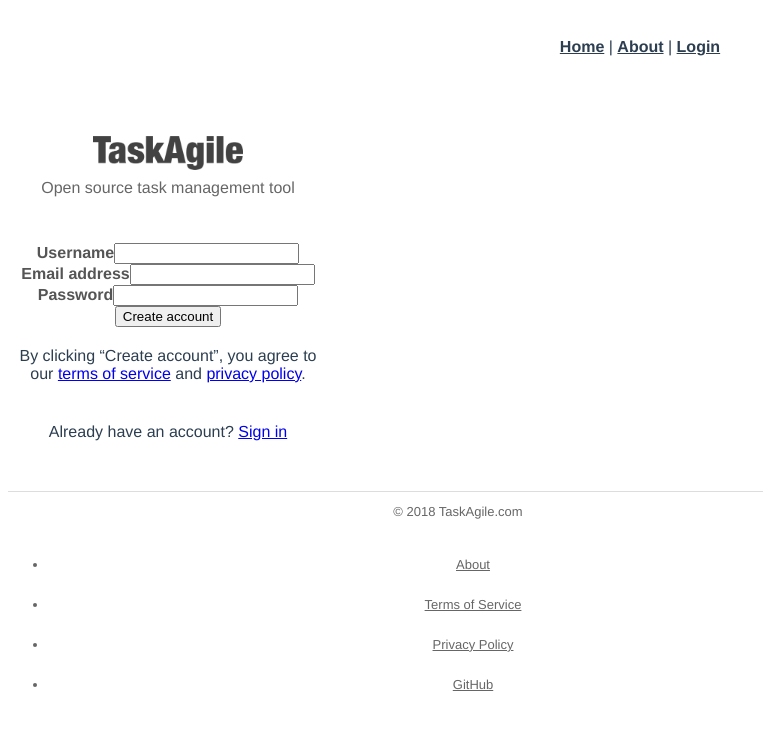
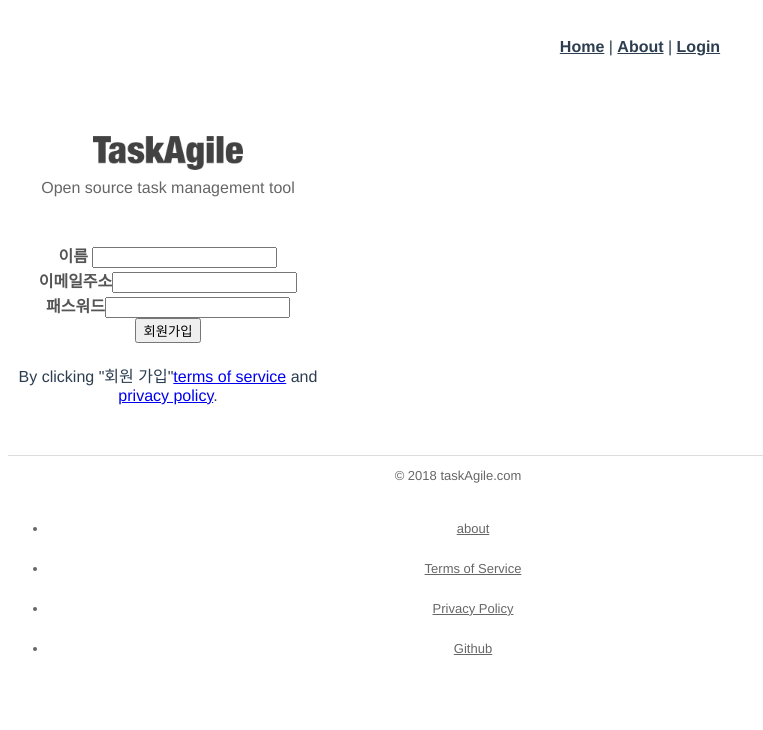
Before and after one commit to kalkin2/spring-vue, a Vue app in the folder front-end/: page /register in a window 1280 px wide. Shown: the top 730 px of the page, without its empty margins (0-763 px from the left). Built offline with nearby package versions, Linux system fonts and the light colour scheme.

Commit message:
register form 수정

```diff
--- a/front-end/src/views/RegisterPage.vue
+++ b/front-end/src/views/RegisterPage.vue
@@ -2,58 +2,58 @@
   <div class="container">
     <div class="row justify-content-center">
       <div class="register-form">
+        <!--logo-->
         <div class="logo-wrapper">
           <img class="logo" src="/static/images/logo.png">
           <div class="tagline">Open source task management tool</div>
         </div>
+        <!--form -->
         <form @submit.prevent="submitForm">
           <div v-show="errorMessage" class="alert alert-danger failed">{{ errorMessage }}</div>
           <div class="form-group">
-            <label for="username">Username</label>
+            <label for="username">이름 </label>
             <input type="text" class="form-control" id="username" v-model="form.username">
             <div class="field-error" v-if="$v.form.username.$dirty">
-              <div class="error" v-if="!$v.form.username.required">Username is required</div>
-              <div class="error" v-if="!$v.form.username.alphaNum">Username can only contain letters and numbers</div>
-              <div class="error" v-if="!$v.form.username.minLength">Username must have at least {{$v.form.username.$params.minLength.min}} letters.</div>
-              <div class="error" v-if="!$v.form.username.maxLength">Username is too long. It can contains maximium {{$v.form.username.$params.maxLength.max}} letters.</div>
+              <div class="error"  v-if="!$v.form.username.required">이름을 입력해 주세요</div>
+              <div class="error" v-if="!$v.form.username.alphaNum">이름은 문자 혹시 숫자만 가능합니다</div>
+              <div class="error" v-if="!$v.form.username.minLength">이름은 적어도 {{ $v.form.username.$params.minLength.min }} 글자 입니다.</div>
+              <div class="error" v-if="!$v.form.username.maxLength">이름은 최대 {{ $v.form.username.$params.maxLength.max }} 글자 입니다.</div>
             </div>
           </div>
           <div class="form-group">
-            <label for="emailAddress">Email address</label>
+            <label for="emailAddress">이메일주소</label>
             <input type="email" class="form-control" id="emailAddress" v-model="form.emailAddress">
             <div class="field-error" v-if="$v.form.emailAddress.$dirty">
-              <div class="error" v-if="!$v.form.emailAddress.required">Email address is required</div>
-              <div class="error" v-if="!$v.form.emailAddress.email">This is not a valid email address</div>
-              <div class="error" v-if="!$v.form.emailAddress.maxLength">Email address is too long. It can contains maximium {{$v.form.emailAddress.$params.maxLength.max}} letters.</div>
+              <div class="error" v-if="!$v.form.emailAddress.required">이메일을 입력해 주세요.</div>
+              <div class="error" v-if="!$v.form.emailAddress.email">이메일 형식이 아닙니다.</div>
+              <div class="error" v-if="!$v.form.emailAddress.maxLength">이메일 길이가 너무 깁니다. 최대 {{ $v.form.emailAddress.$params.maxLength.max }} 글자 입니다.</div>
             </div>
           </div>
           <div class="form-group">
-            <label for="password">Password</label>
-            <input type="password" class="form-control" id="password" v-model="form.password">
+            <label for="password">패스워드</label>
+            <input type="password" class="form-control" id="password"  v-model="form.password">
             <div class="field-error" v-if="$v.form.password.$dirty">
-              <div class="error" v-if="!$v.form.password.required">Password is required</div>
-              <div class="error" v-if="!$v.form.password.minLength">Password is too short. It can contains at least {{$v.form.password.$params.minLength.min}} letters.</div>
-              <div class="error" v-if="!$v.form.password.maxLength">Password is too long. It can contains maximium {{$v.form.password.$params.maxLength.max}} letters.</div>
+              <div class="error" v-if="!$v.form.password.required">패스워드를  입력해 주세요.</div>
+              <div class="error" v-if="!$v.form.password.minLength">패스워드가 너무 짧습니다. {{ $v.form.password.$params.minLength.min }} </div>
+              <div class="error" v-if="!$v.form.password.maxLength">이메일 길이가 너무 깁니다. 최대 {{ $v.form.password.$params.maxLenth.max }} 글자 입니다.</div>
             </div>
           </div>
-          <button type="submit" class="btn btn-primary btn-block">Create account</button>
-          <p class="accept-terms text-muted">By clicking “Create account”, you agree to our <a href="#">terms of service</a> and <a href="#">privacy policy</a>.</p>
-          <p class="text-center text-muted">Already have an account? <a href="/login">Sign in</a></p>
+          <button type="submit" class="btn btn-primary btn-block">회원가입</button>
+          <p class="accept-terms text-muted">By clicking "회원 가입"<a href="#">terms of service</a> and <a href="#">privacy policy</a>.</p>
         </form>
       </div>
     </div>
     <footer class="footer">
-      <span class="copyright">&copy; 2018 TaskAgile.com</span>
+      <span class="copyright">&copy; 2018 taskAgile.com</span>
       <ul class="footer-links list-inline float-right">
-        <li class="list-inline-item"><a href="#">About</a></li>
+        <li class="list-inline-item"><a href="#">about</a></li>
         <li class="list-inline-item"><a href="#">Terms of Service</a></li>
         <li class="list-inline-item"><a href="#">Privacy Policy</a></li>
-        <li class="list-inline-item"><a href="https://github.com/taskagile/vuejs.spring-boot.mysql" target="_blank">GitHub</a></li>
+        <li class="list-inline-item"><a href="#">Github</a></li>
       </ul>
     </footer>
   </div>
 </template>
-
 <script>
 import { required, email, minLength, maxLength, alphaNum } from 'vuelidate/lib/validators'
 import registrationService from '@/services/registration'
@@ -81,12 +81,13 @@ export default {
       emailAddress: {
         required,
         email,
-        maxLength: maxLength(100)
+        maxLength: maxLength(30)
       },
       password: {
         required,
         minLength: minLength(6),
         maxLength: maxLength(30)
+
       }
     }
   },
@@ -96,10 +97,11 @@ export default {
       if (this.$v.$invalid) {
         return
       }
+
       registrationService.register(this.form).then(() => {
         this.$router.push({ name: 'LoginPage' })
       }).catch((error) => {
-        this.errorMessage = 'Failed to register user. ' + error.message
+        this.errorMessage = 'Failed to register user' + error.message
       })
     }
   }
```
